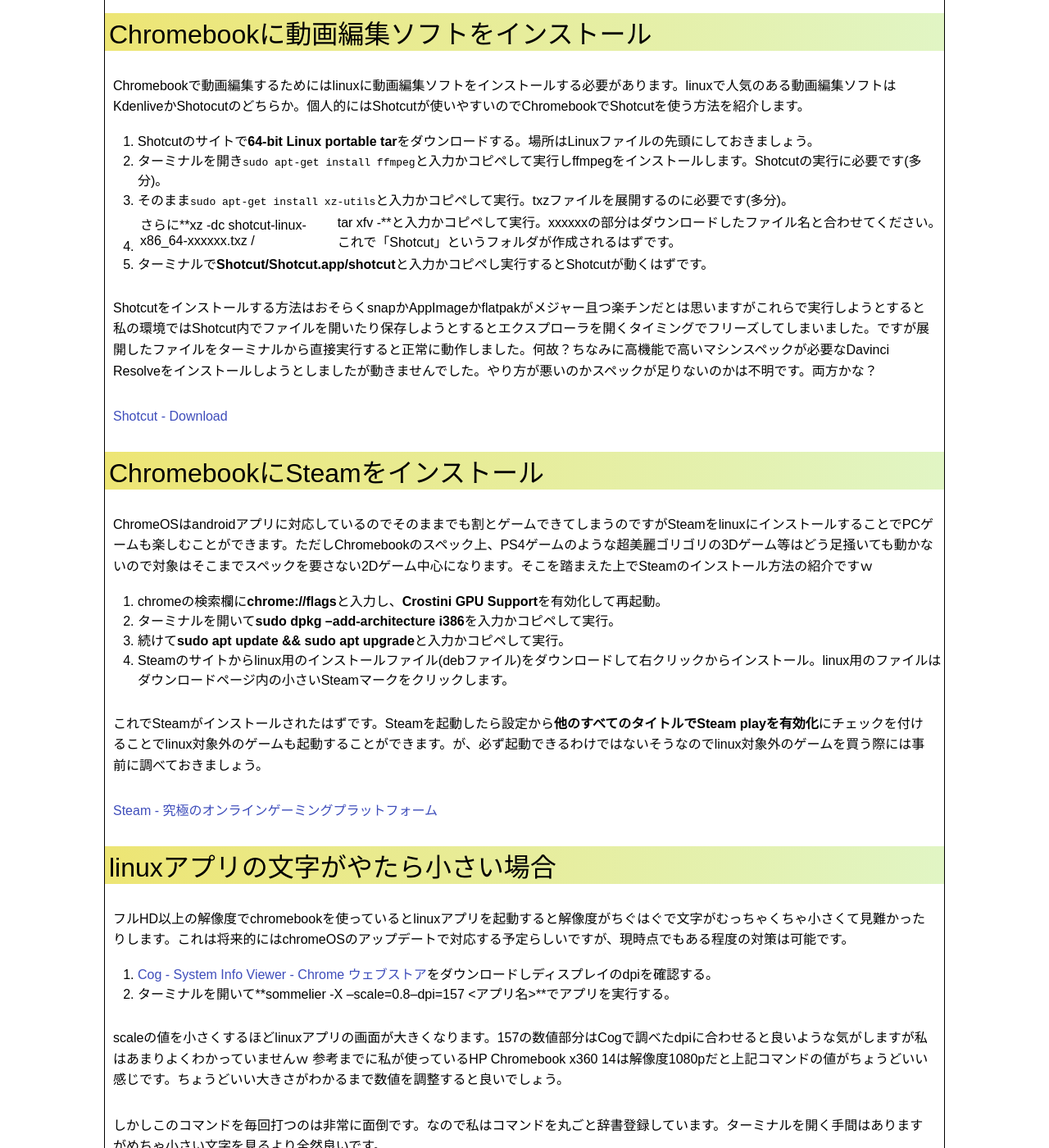
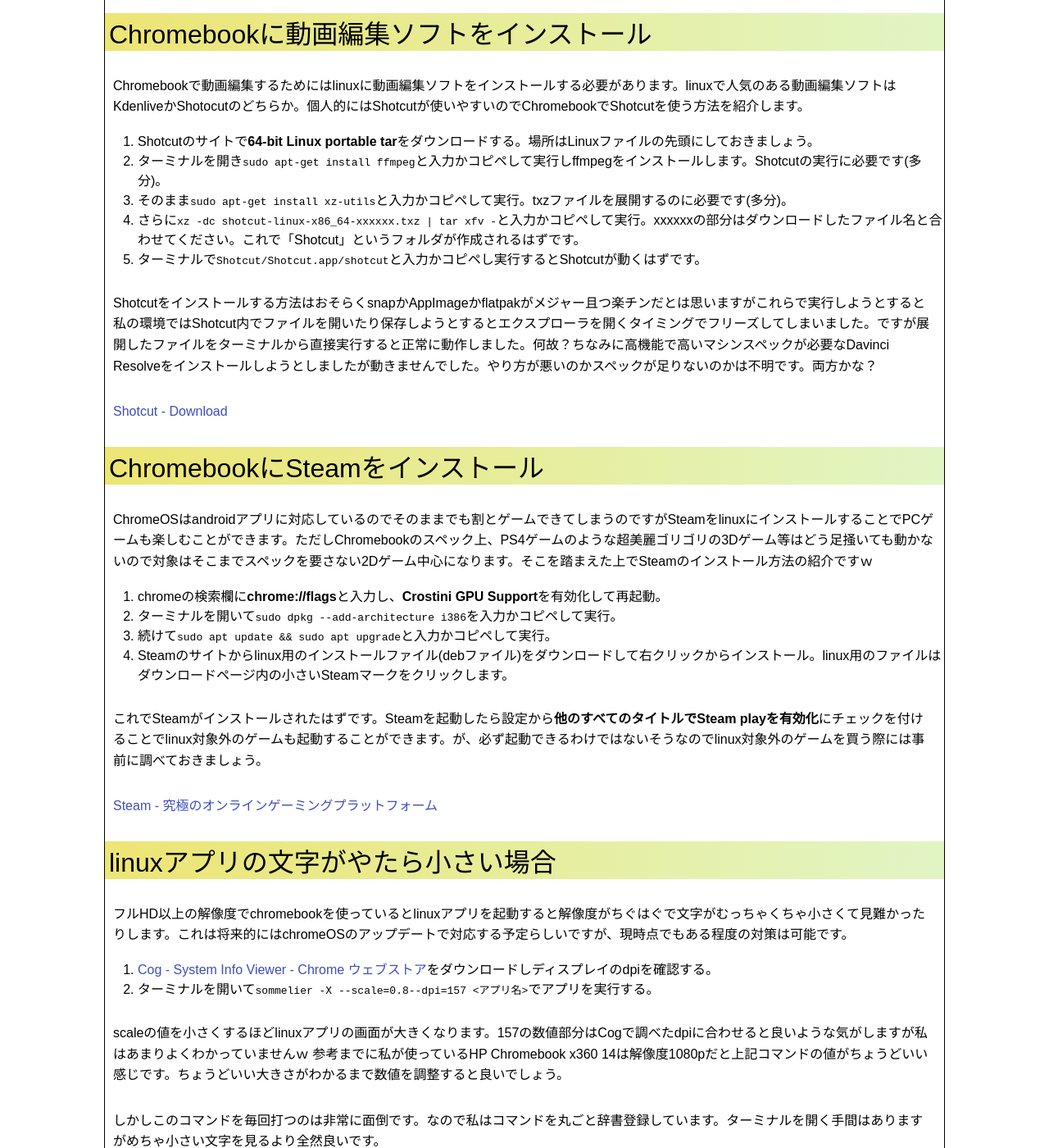
Before and after one commit to photoantenna/photoantenna.github.io, a Jekyll site: the page built from _posts/2019-09-17-crostini.md, in a window 1280 px wide and 1400 px high, scrolled down 1881 px. Shown: the whole window at 82% size. Built offline with Jekyll 4.4.1, drawn with Linux system fonts in a browser that asks for light colours.

Commit message:
_posts/2019-09-17-crostini.md updated from https://stackedit.io/

```diff
--- a/_posts/2019-09-17-crostini.md
+++ b/_posts/2019-09-17-crostini.md
@@ -44,8 +44,8 @@
 1. Shotcutのサイトで**64-bit Linux portable tar**をダウンロードする。場所はLinuxファイルの先頭にしておきましょう。
 2. ターミナルを開き``sudo apt-get install ffmpeg``と入力かコピペして実行しffmpegをインストールします。Shotcutの実行に必要です(多分)。
 3. そのまま``sudo apt-get install xz-utils``と入力かコピペして実行。txzファイルを展開するのに必要です(多分)。
-4. さらに**xz -dc shotcut-linux-x86_64-xxxxxx.txz /| tar xfv -**と入力かコピペして実行。xxxxxxの部分はダウンロードしたファイル名と合わせてください。これで「Shotcut」というフォルダが作成されるはずです。
-5. ターミナルで**Shotcut/Shotcut.app/shotcut**と入力かコピペし実行するとShotcutが動くはずです。
+4. さらに``xz -dc shotcut-linux-x86_64-xxxxxx.txz | tar xfv -``と入力かコピペして実行。xxxxxxの部分はダウンロードしたファイル名と合わせてください。これで「Shotcut」というフォルダが作成されるはずです。
+5. ターミナルで``Shotcut/Shotcut.app/shotcut``と入力かコピペし実行するとShotcutが動くはずです。
 
 Shotcutをインストールする方法はおそらくsnapかAppImageかflatpakがメジャー且つ楽チンだとは思いますがこれらで実行しようとすると私の環境ではShotcut内でファイルを開いたり保存しようとするとエクスプローラを開くタイミングでフリーズしてしまいました。ですが展開したファイルをターミナルから直接実行すると正常に動作しました。何故？ちなみに高機能で高いマシンスペックが必要なDavinci Resolveをインストールしようとしましたが動きませんでした。やり方が悪いのかスペックが足りないのかは不明です。両方かな？
 
@@ -56,8 +56,8 @@
 ChromeOSはandroidアプリに対応しているのでそのままでも割とゲームできてしまうのですがSteamをlinuxにインストールすることでPCゲームも楽しむことができます。ただしChromebookのスペック上、PS4ゲームのような超美麗ゴリゴリの3Dゲーム等はどう足掻いても動かないので対象はそこまでスペックを要さない2Dゲーム中心になります。そこを踏まえた上でSteamのインストール方法の紹介ですｗ
 
 1. chromeの検索欄に**chrome://flags**と入力し、**Crostini GPU Support**を有効化して再起動。
-2. ターミナルを開いて**sudo dpkg --add-architecture i386**を入力かコピペして実行。
-3. 続けて**sudo apt update && sudo apt upgrade**と入力かコピペして実行。
+2. ターミナルを開いて``sudo dpkg --add-architecture i386``を入力かコピペして実行。
+3. 続けて``sudo apt update && sudo apt upgrade``と入力かコピペして実行。
 4. Steamのサイトからlinux用のインストールファイル(debファイル)をダウンロードして右クリックからインストール。linux用のファイルはダウンロードページ内の小さいSteamマークをクリックします。
 
 これでSteamがインストールされたはずです。Steamを起動したら設定から**他のすべてのタイトルでSteam playを有効化**にチェックを付けることでlinux対象外のゲームも起動することができます。が、必ず起動できるわけではないそうなのでlinux対象外のゲームを買う際には事前に調べておきましょう。
@@ -69,7 +69,7 @@
 フルHD以上の解像度でchromebookを使っているとlinuxアプリを起動すると解像度がちぐはぐで文字がむっちゃくちゃ小さくて見難かったりします。これは将来的にはchromeOSのアップデートで対応する予定らしいですが、現時点でもある程度の対策は可能です。
 
 1. [Cog - System Info Viewer - Chrome ウェブストア](https://chrome.google.com/webstore/detail/cog-system-info-viewer/difcjdggkffcfgcfconafogflmmaadco){:target="_blank"}をダウンロードしディスプレイのdpiを確認する。
-2. ターミナルを開いて**sommelier -X --scale=0.8--dpi=157 <アプリ名>**でアプリを実行する。
+2. ターミナルを開いて``sommelier -X --scale=0.8--dpi=157 <アプリ名>``でアプリを実行する。
 
 scaleの値を小さくするほどlinuxアプリの画面が大きくなります。157の数値部分はCogで調べたdpiに合わせると良いような気がしますが私はあまりよくわかっていませんｗ
 参考までに私が使っているHP Chromebook x360 14は解像度1080pだと上記コマンドの値がちょうどいい感じです。ちょうどいい大きさがわかるまで数値を調整すると良いでしょう。
```
Also changed, not shown: other parts of _posts/2019-09-17-crostini.md (+1 -1 lines).
